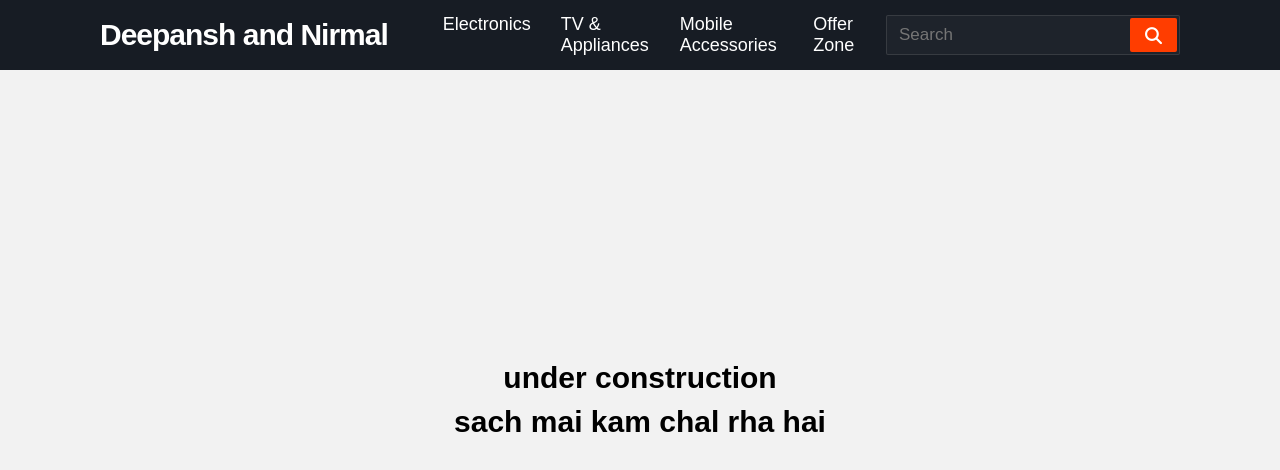
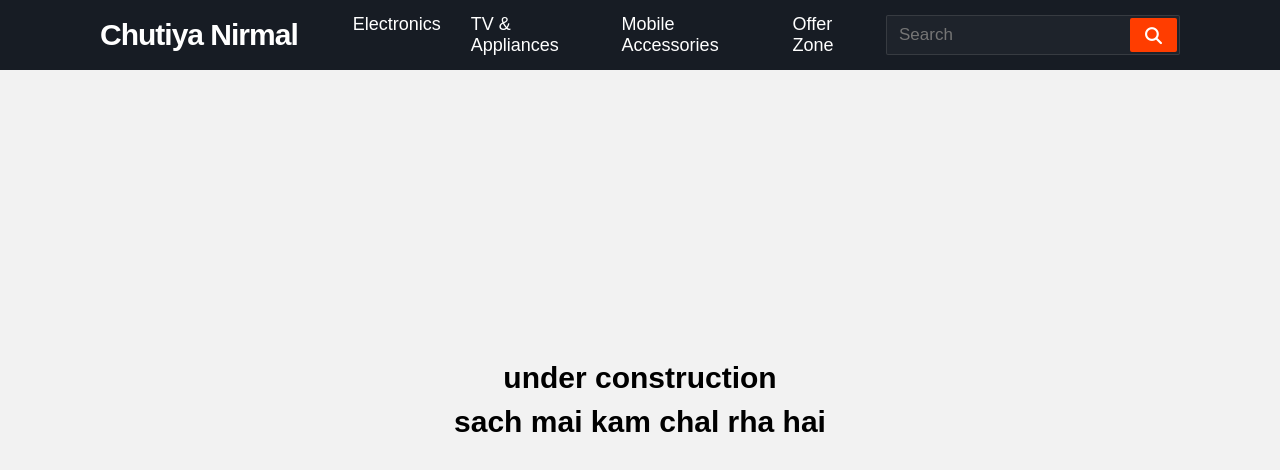
Before and after one commit to deepharshsri/Shopping-Website, a plain HTML site: page Public/index.html in a window 1280 px wide. Drawn offline with Linux system fonts and the light colour scheme.

Commit message:
Updated
Signed-off-by: deepharshsri <deepharshsri.98@gmail.com>

```diff
--- a/Public/index.html
+++ b/Public/index.html
@@ -12,7 +12,7 @@
       <div class="menu-icon">
 <span class="fas fa-bars"></span></div>
 <div class="logo">
-Deepansh and Nirmal</div>
+Chutiya Nirmal</div>
 <div class="nav-items">
 
 <li><a href="#">Electronics</a></li>
```
